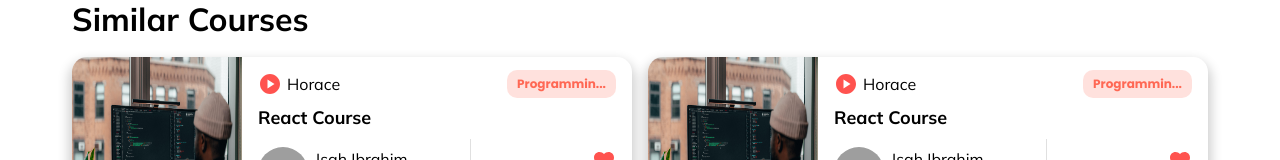
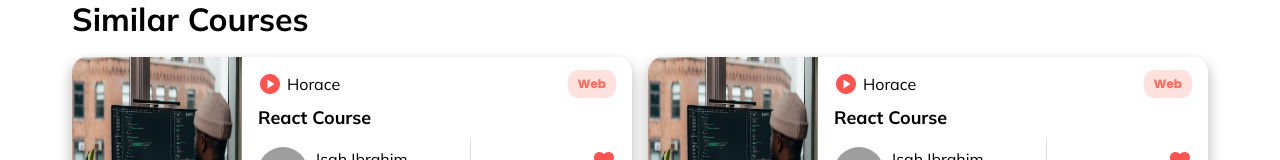
Before and after one commit to babaphemy/horace-lms, a Next.js app: page /course/detailb in a window 1280 px wide. Shown: the part 1344-1504 px from the top of the page. Built offline with nearby package versions, Linux system fonts and the light colour scheme; no server answers; grey boxes are pictures that could not be loaded; a web font is replaced by a local one.

Commit message:
added some changes

```diff
--- a/components/SimilarCard.tsx
+++ b/components/SimilarCard.tsx
@@ -31,7 +31,7 @@ const SimilarCard = () => {
               />
               Horace
             </Typography>
-            <Tag label="Programming" />
+            <Tag label="Web" />
           </Box>
           <Typography variant="h6" my={1} sx={similarStyles.pointer}>
             React Course
```
